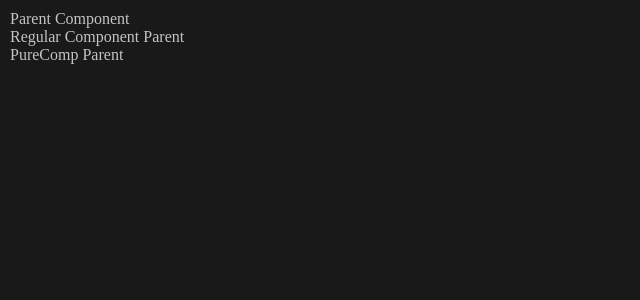
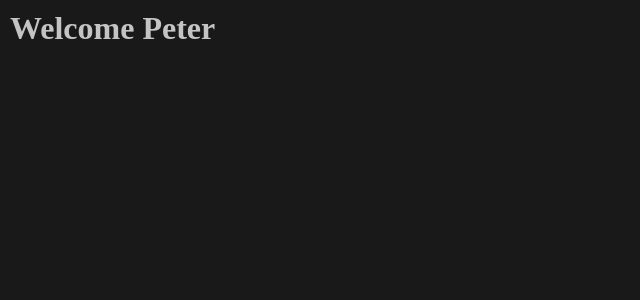
Before and after one commit to Alik64/Revision, a React (Create React App) app in the folder React/beginner-coding-interview/: page / in a window 1280 px wide. Shown: the top 300 px of the page, without its empty margins (0-640 px from the left). Built offline with nearby package versions, Linux system fonts and the light colour scheme.

Commit message:
WelcomeTItle challenge

```diff
--- a/React/beginner-coding-interview/src/App.js
+++ b/React/beginner-coding-interview/src/App.js
@@ -57,12 +57,20 @@ const LazyAbout = React.lazy(() => import('./ReactRouterDom/pages/About'))
 
 //   );
 // }
+const WelcomeTitle = ({ user, primary }) => {
+
+  const el = primary ? 'h1' : 'h2'
+
+  return React.createElement(el, { user, primary }, `Welcome ${user}`)
+}
 function App() {
   return (
     <>
       {/* <LifecycleA /> */}
       {/* <LifecycleB /> */}
-      <ParentComp />
+      {/* <ParentComp /> */}
+      <WelcomeTitle user='Peter' primary/>
+
     </>
 
   );
```
